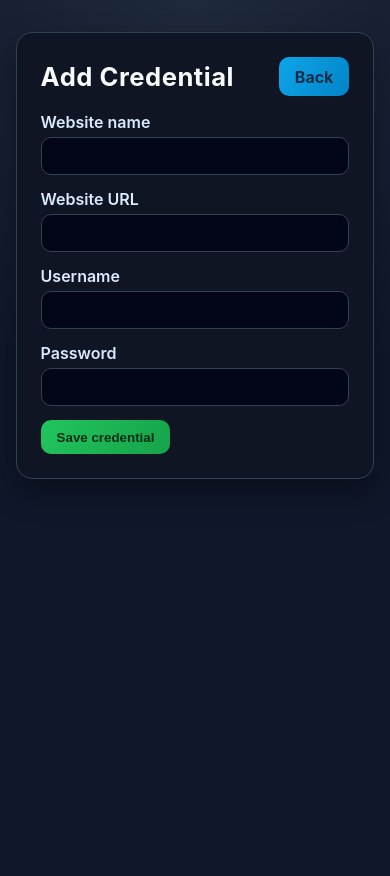
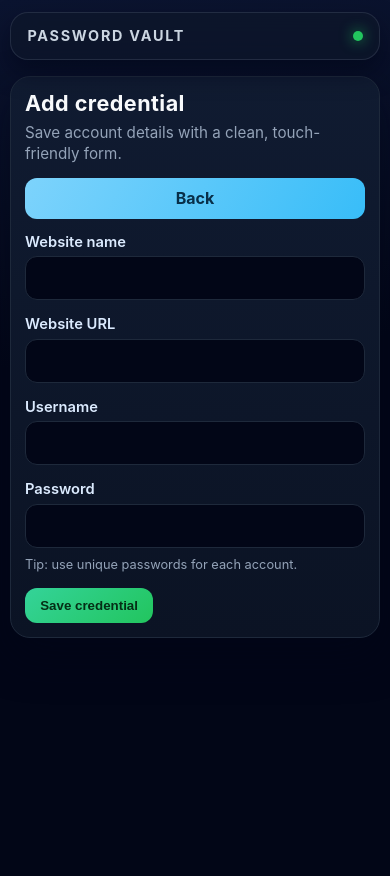
Before and after one commit to maw619/password_project, a Django app: page /new/ in a window 390 px wide. After the commit the page ends 638 px from the top, so only its background shows below. Run offline with Django 5.2, Linux system fonts and the light colour scheme.

Commit message:
Refresh UI with mobile app-inspired styling

```diff
--- a/core/templates/core/base.html
+++ b/core/templates/core/base.html
@@ -6,13 +6,16 @@
   <title>{% block title %}Password Vault{% endblock %}</title>
   <style>
     :root {
-      --bg: #0f172a;
-      --card: #111827;
-      --muted: #cbd5e1;
+      --bg: #020617;
+      --surface: #0b1220;
+      --surface-soft: #111c31;
+      --card: #0f172a;
+      --muted: #94a3b8;
       --text: #f8fafc;
       --accent: #22c55e;
-      --accent-2: #0ea5e9;
-      --border: #334155;
+      --accent-2: #38bdf8;
+      --border: #1e293b;
+      --danger: #fda4af;
     }
 
     * { box-sizing: border-box; }
@@ -20,111 +23,176 @@
     body {
       margin: 0;
       font-family: Inter, Segoe UI, Roboto, Helvetica, Arial, sans-serif;
-      background: radial-gradient(circle at top, #1e293b 0%, var(--bg) 45%);
+      background: linear-gradient(175deg, #0b1430 0%, var(--bg) 42%);
       color: var(--text);
       min-height: 100vh;
+      -webkit-font-smoothing: antialiased;
     }
 
-    .container {
-      width: min(1000px, 92%);
-      margin: 2rem auto;
+    .app-shell {
+      width: min(720px, 100%);
+      margin: 0 auto;
+      min-height: 100vh;
+      padding: 1rem 0.85rem 1.5rem;
+    }
+
+    .mobile-topbar {
+      background: rgba(15, 23, 42, 0.65);
+      border: 1px solid rgba(148, 163, 184, 0.16);
+      border-radius: 18px;
+      padding: 0.8rem 1rem;
+      display: flex;
+      align-items: center;
+      justify-content: space-between;
+      backdrop-filter: blur(12px);
+      margin-bottom: 1rem;
+      box-shadow: 0 12px 24px rgba(2, 6, 23, 0.55);
+    }
+
+    .app-name {
+      margin: 0;
+      font-size: 0.9rem;
+      letter-spacing: 0.12em;
+      text-transform: uppercase;
+      color: #cbd5e1;
+      font-weight: 700;
+    }
+
+    .status-dot {
+      width: 10px;
+      height: 10px;
+      border-radius: 99px;
+      background: var(--accent);
+      box-shadow: 0 0 14px rgba(34, 197, 94, 0.8);
     }
 
     .card {
-      background: color-mix(in oklab, var(--card) 94%, black);
+      background: linear-gradient(180deg, #101b31 0%, #0b1324 100%);
       border: 1px solid var(--border);
-      border-radius: 16px;
-      box-shadow: 0 14px 30px rgba(0, 0, 0, 0.35);
-      padding: 1.5rem;
+      border-radius: 24px;
+      box-shadow: 0 18px 40px rgba(2, 6, 23, 0.5);
+      padding: 1rem;
     }
 
     .header {
       display: flex;
-      align-items: center;
+      align-items: flex-start;
       justify-content: space-between;
-      gap: 1rem;
-      margin-bottom: 1rem;
+      gap: 0.85rem;
+      margin-bottom: 0.9rem;
     }
 
     h1 {
       margin: 0;
-      font-size: 1.6rem;
+      font-size: 1.35rem;
       letter-spacing: 0.02em;
     }
 
-    p { color: var(--muted); }
+    p {
+      color: var(--muted);
+      margin: 0.35rem 0 0;
+      font-size: 0.95rem;
+      line-height: 1.4;
+    }
 
     .btn {
-      background: linear-gradient(120deg, var(--accent), #16a34a);
+      background: linear-gradient(140deg, #34d399, #22c55e);
       color: #052e16;
       border: none;
-      border-radius: 10px;
+      border-radius: 12px;
       font-weight: 700;
-      padding: 0.6rem 1rem;
+      padding: 0.64rem 0.95rem;
       text-decoration: none;
-      display: inline-block;
+      display: inline-flex;
+      align-items: center;
+      gap: 0.4rem;
+      white-space: nowrap;
     }
 
     .btn.secondary {
-      background: linear-gradient(120deg, var(--accent-2), #0284c7);
+      background: linear-gradient(120deg, #7dd3fc, #38bdf8);
       color: #082f49;
+    }
+
+    .table-wrap {
+      overflow-x: auto;
+      border: 1px solid var(--border);
+      border-radius: 14px;
+      background: rgba(15, 23, 42, 0.8);
     }
 
     table {
       width: 100%;
       border-collapse: collapse;
-      overflow: hidden;
-      border-radius: 10px;
-      margin-top: 0.75rem;
+      margin-top: 0;
+      min-width: 620px;
     }
 
     th, td {
-      border-bottom: 1px solid var(--border);
-      padding: 0.75rem;
+      border-bottom: 1px solid rgba(148, 163, 184, 0.16);
+      padding: 0.78rem;
       text-align: left;
       vertical-align: top;
+      font-size: 0.95rem;
     }
 
     th {
-      background: #0b1221;
-      color: #e2e8f0;
-      font-size: 0.85rem;
+      color: #cbd5e1;
+      font-size: 0.73rem;
       text-transform: uppercase;
-      letter-spacing: 0.04em;
+      letter-spacing: 0.09em;
+      background: rgba(2, 6, 23, 0.55);
     }
 
-    tr:hover td {
-      background: rgba(148, 163, 184, 0.08);
-    }
-
-    a { color: #7dd3fc; }
+    a { color: #7dd3fc; text-decoration: none; }
+    a:hover { text-decoration: underline; }
 
     .empty {
       color: var(--muted);
       text-align: center;
-      padding: 1rem;
+      padding: 1.2rem;
     }
 
     form label {
       display: block;
-      margin-bottom: 0.3rem;
+      margin-bottom: 0.33rem;
       color: #dbeafe;
       font-weight: 600;
+      font-size: 0.92rem;
     }
 
     form input {
       width: 100%;
-      margin-bottom: 0.9rem;
-      padding: 0.65rem;
-      border-radius: 10px;
+      margin-bottom: 0.95rem;
+      padding: 0.75rem;
+      border-radius: 12px;
       border: 1px solid var(--border);
       background: #020617;
       color: #e2e8f0;
+      font-size: 0.97rem;
+    }
+
+    .helper-note {
+      color: var(--muted);
+      font-size: 0.8rem;
+      margin-top: -0.45rem;
+      margin-bottom: 0.9rem;
+    }
+
+    @media (max-width: 560px) {
+      .app-shell { padding: 0.75rem 0.65rem 1.25rem; }
+      .card { border-radius: 20px; padding: 0.85rem; }
+      .header { flex-direction: column; }
+      .header .btn { width: 100%; justify-content: center; }
     }
   </style>
 </head>
 <body>
-  <main class="container">
+  <main class="app-shell">
+    <div class="mobile-topbar">
+      <p class="app-name">Password Vault</p>
+      <span class="status-dot" aria-hidden="true"></span>
+    </div>
     {% block content %}{% endblock %}
   </main>
 </body>
--- a/core/templates/core/credential_form.html
+++ b/core/templates/core/credential_form.html
@@ -3,9 +3,12 @@
 {% block title %}Add Credential{% endblock %}
 
 {% block content %}
-<section class="card" style="max-width: 640px; margin: 0 auto;">
+<section class="card" style="max-width: 560px; margin: 0 auto;">
   <div class="header">
-    <h1>Add Credential</h1>
+    <div>
+      <h1>Add credential</h1>
+      <p>Save account details with a clean, touch-friendly form.</p>
+    </div>
     <a class="btn secondary" href="{% url 'credential-list' %}">Back</a>
   </div>
 
@@ -23,6 +26,7 @@
 
     <label for="id_password">Password</label>
     {{ form.password }}
+    <p class="helper-note">Tip: use unique passwords for each account.</p>
 
     <button class="btn" type="submit">Save credential</button>
   </form>
```
Also changed, not shown: core/templates/core/credential_list.html (+5 -3 lines).
